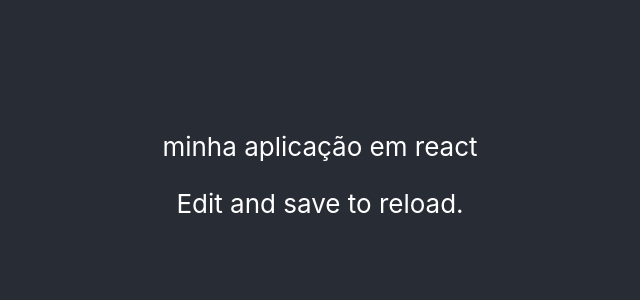
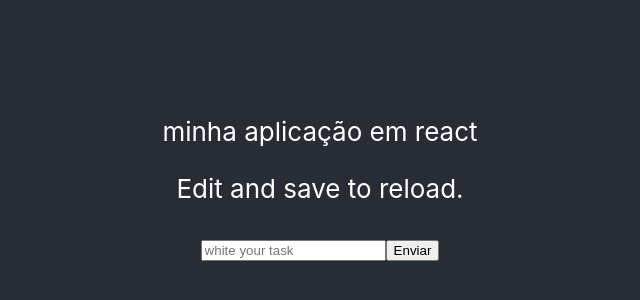
Before and after one commit to Flavio-Oliveira-Andrade/frontEnd-Ebytr, a React (Create React App) app in the folder eby-front/: page / in a window 1280 px wide. Shown: the part 212-512 px from the top of the page, without its empty margins (320-960 px from the left). Built offline with nearby package versions, Linux system fonts and the light colour scheme.

Commit message:
create form

```diff
--- a/eby-front/src/App.js
+++ b/eby-front/src/App.js
@@ -1,5 +1,6 @@
 import React from 'react';
 import Header from './components/Header';
+import Todo from './components/Todo';
 import './App.css';
 
 function App() {
@@ -10,6 +11,7 @@
         <p>
           Edit  and save to reload.
         </p>
+        <Todo/>
 
       </header>
     </div>
```
